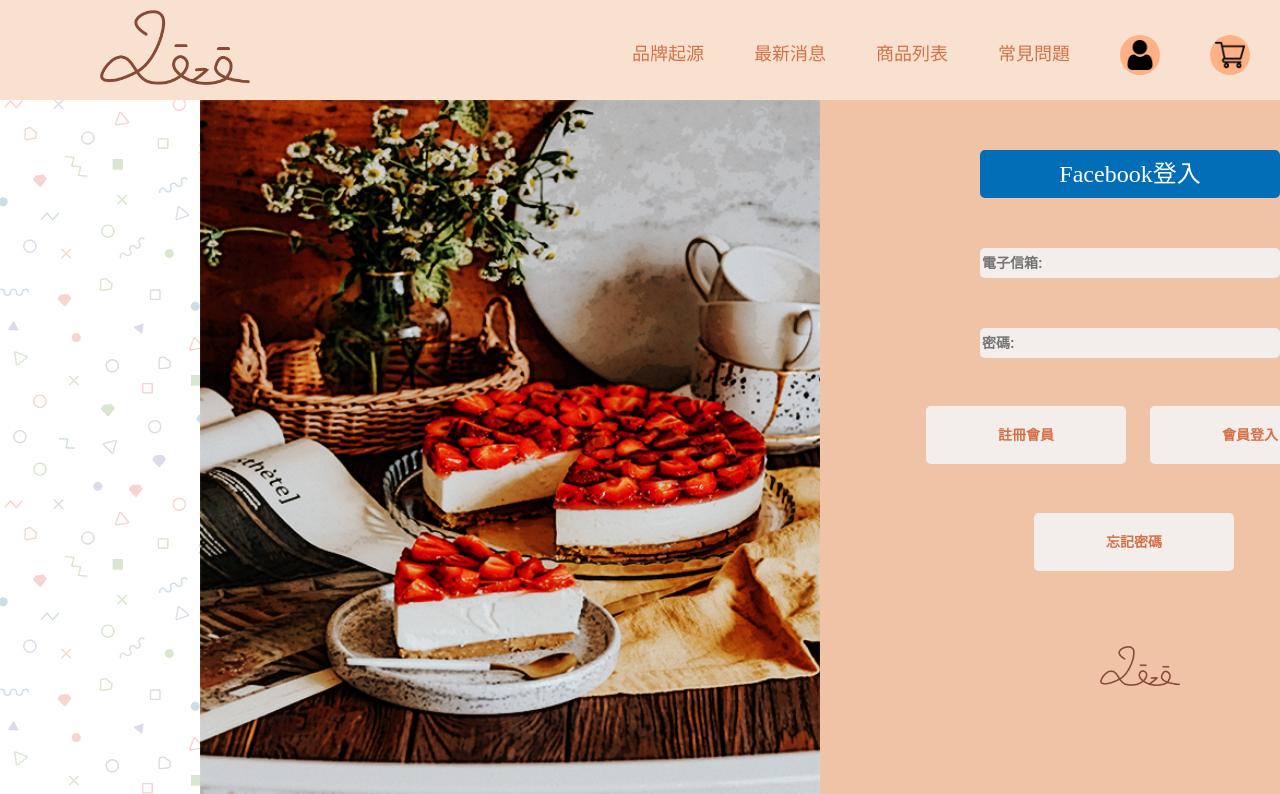
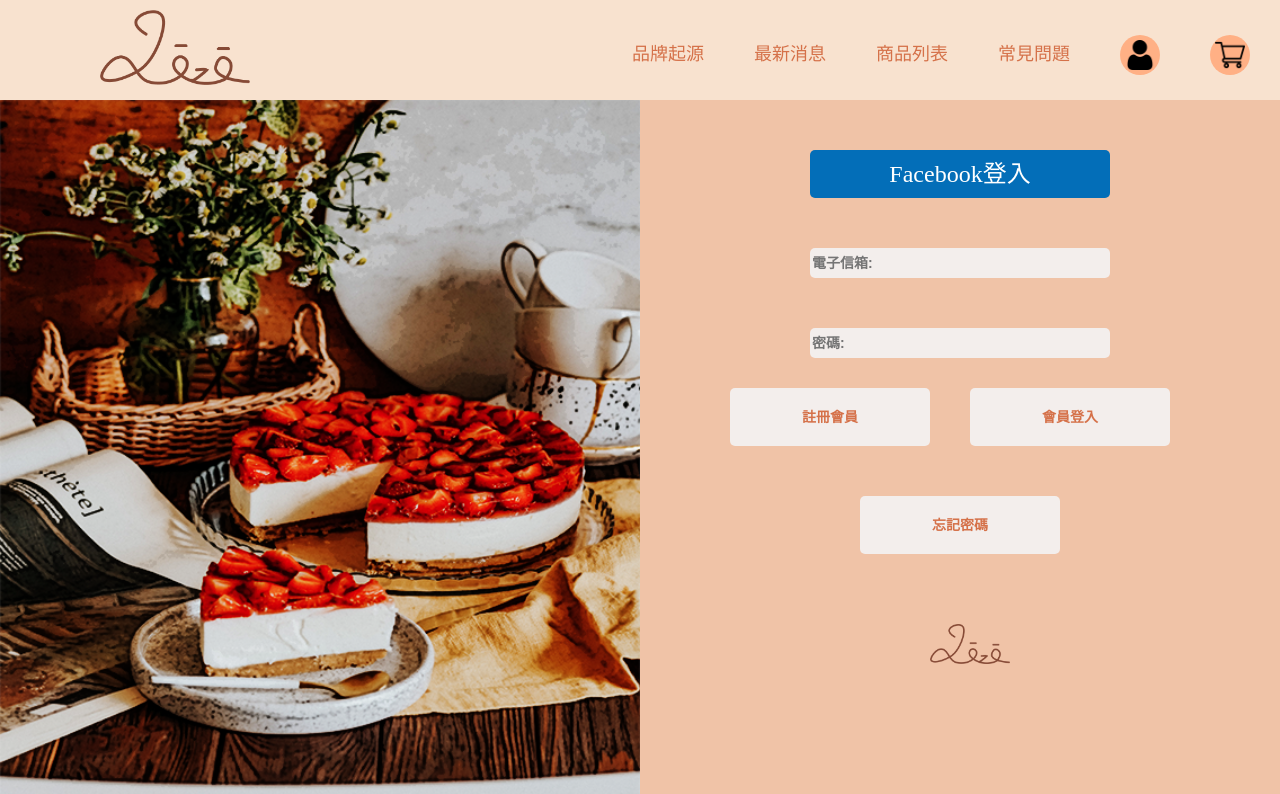
Before and after one commit to elena1001/myweb, a plain HTML site: page login.html in a window 1280 px wide. Shown: the top 794 px of the page. Drawn offline with Linux system fonts and the light colour scheme.

Commit message:
更改login頁

```diff
--- a/css/web.css
+++ b/css/web.css
@@ -687,31 +687,25 @@ ul > li:hover ol{
 
 /* ------------登入頁面-------------- */
 .wrapper_login{
-    width: 1440px;
-    position:fixed;
+    display: flex;
+
 }
 .wrapper_login img{
-    width: 100%;
-}
-.wrapper_login ul{
-    margin: 0 auto;
-    display:flex;
-    padding-left: 200px;
-    position: relative;
-}
-.wrapper_login li{
-    background-size:cover;
-    width: 100%;
-    flex-grow: 1;
+    width: 50%;
 
 }
-.wrapper_login li:last-child{
+.login_ri{
     background-color: #F0C3A7;
+    width: 50%;
 }
+
 .login_right{
     cursor: pointer;
 }
-.login_right a{
+.login_ri_top{
+
+}
+.login_ri_top a{
     display: block;
     width:300px;
     line-height: 2;
@@ -722,9 +716,9 @@ ul > li:hover ol{
     text-align: center;
     color:#fff;
     background-color: #036EB8;
+}
 
-}
-.login_right input{
+.login_ri_top input{
     display: block;
     width:300px;
     line-height: 2;
@@ -737,6 +731,35 @@ ul > li:hover ol{
     font-weight: bold;
     font-size: 14px;
 }
+.login_ri_mid{
+    display: flex;
+    width:500px;
+    margin: 0 auto;
+}
+.login_ri_mid ul{
+
+}
+.login_ri_mid li{
+    justify-content: center;
+   margin-left: 20px;
+   margin-top: 30px;
+}
+.login_ri_dw{
+    width:200px;
+    margin: 0 auto;
+}
+.login_ri_dw ul{
+
+}
+.login_ri_dw li{
+    margin-top: 50px;
+
+}
+.login_ri_dw img{
+    width: 80px;
+    margin-left: 70px;
+    margin-top: 70px;
+}
 .signupbtn{
     width: 200px;
     display: block;
@@ -747,9 +770,6 @@ ul > li:hover ol{
     line-height: 4;
     font-weight: bold;
     font-size: 14px;
-    position:absolute;
-    left: 926px;
-    top: 306px;
 }
 .loginbtn{
     width: 200px;
@@ -761,9 +781,6 @@ ul > li:hover ol{
     line-height: 4;
     font-weight: bold;
     font-size: 14px;
-    position:absolute;
-    left: 1150px;
-    top: 306px;
 }
 .forgotbtn{
     width: 200px;
@@ -772,21 +789,11 @@ ul > li:hover ol{
     background-color: #F3EEEC;
     color: #D57149;
     border: none;
-
     line-height: 4;
     font-weight: bold;
     font-size: 14px;
-    position:absolute;
-    left: 1034px;
-    top: 413px;
 }
-.login_right img{
-    width: 80px;
 
-    position:absolute;
-    left: 1100px;
-    top: 546px;
-}
 /* --------------常見問題------------- */
 .banner_faq{}
 .banner_faq img{
--- a/login.html
+++ b/login.html
@@ -32,21 +32,24 @@
           </div>
     <!-- ------------登入頁面----------------- -->
     <div class="wrapper_login">
-        <ul>
-            <li>
-                <img src="./login/logo1.png" alt="">
-            </li>
-            <li class="login_right">
-                <a href="#">Facebook登入</a>
-                <input type="text" placeholder="電子信箱:" name="account">
-                <input type="text" placeholder="密碼:" name="password">
-                <button type="'submit" onclick="doLogin()" class="signupbtn">註冊會員</button>
-                <button type="'submit" onclick="doLogin()" class="loginbtn">會員登入</button>
-                <button type="'submit" onclick="doLogin()" class="forgotbtn">忘記密碼</button>
-                <img src="./header/72ppi/資產 2@72x.png" alt="">
-            </li>
+        <img src="./login/logo1.png" alt="">
+        <div class="login_ri">
+            <ul class="login_ri_top">
+                <li><a href="#">Facebook登入</a></li>
+                </li><input type="text" placeholder="電子信箱:" name="account"> </li>
+                </li><input type="text" placeholder="密碼:" name="password"> </li>
+            <ul>
+            <ul class="login_ri_mid">
+                <li ><button type="'submit" onclick="doLogin()" class="signupbtn">註冊會員</button><li>
+                <li ><button type="'submit" onclick="doLogin()" class="loginbtn">會員登入</button></li>
 
-        </ul>
+             </ul>
+             <ul class="login_ri_dw">
+                <li ><button type="'submit" onclick="doLogin()" class="forgotbtn">忘記密碼</button></li>
+            </li><img src="./header/72ppi/資產 2@72x.png" alt=""></li>
+             </ul>
+        </div>
     </div>
+
 </body>
 </html>
```
